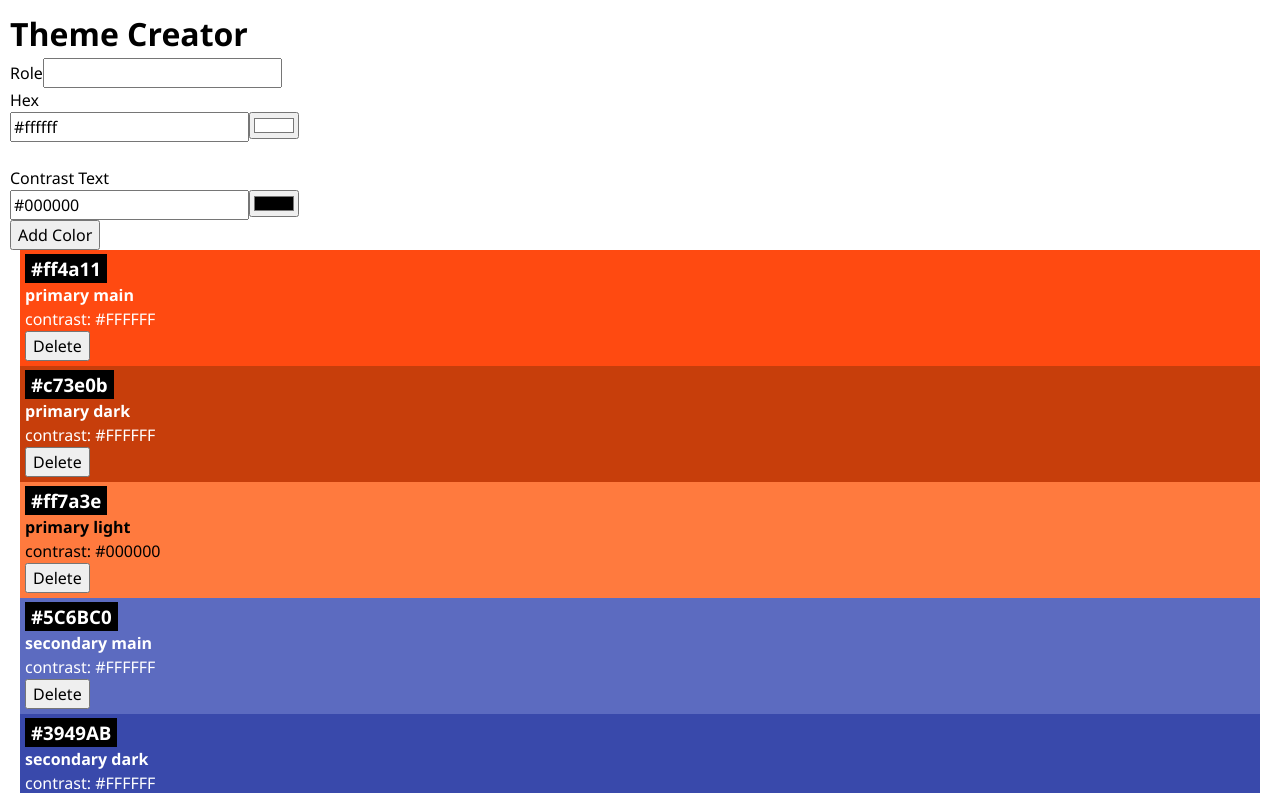
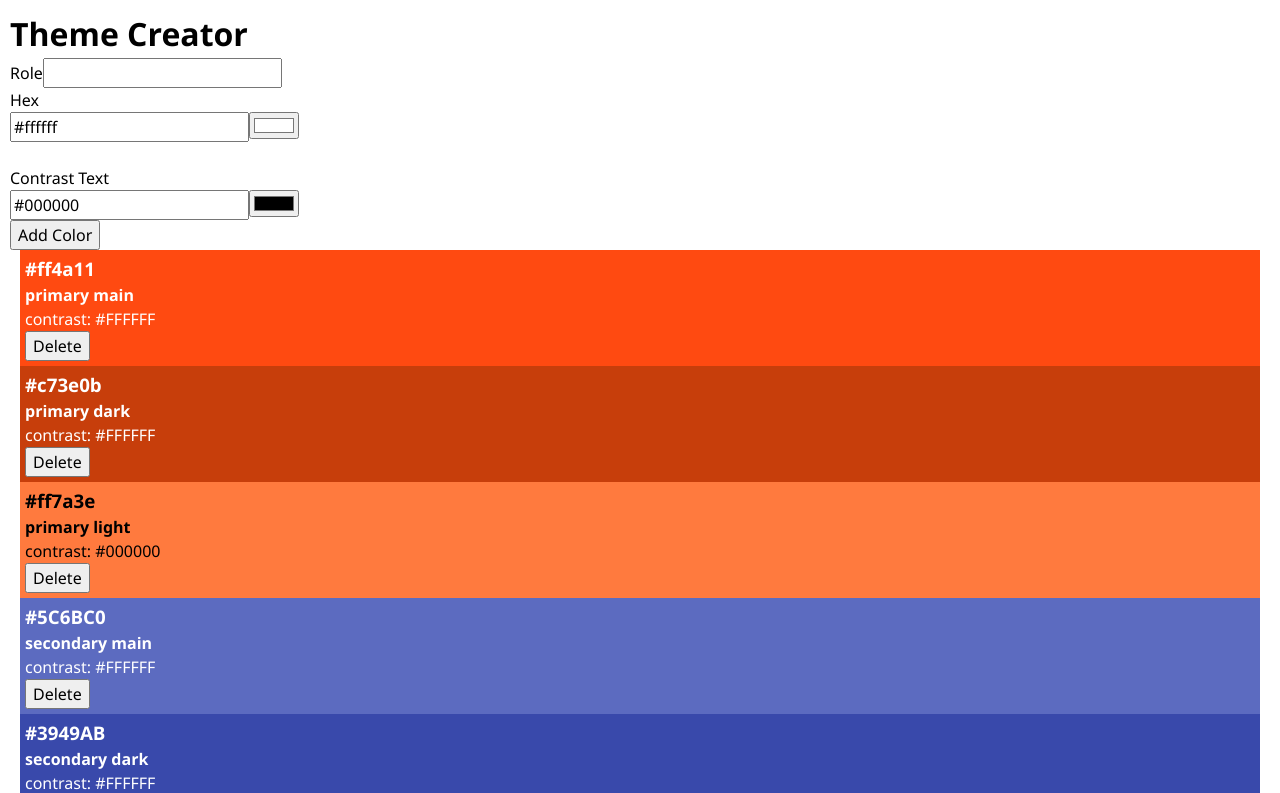
Before and after one commit to 3rlxnd/recap-project-4, a React (Vite) app: page / in a window 1280 px wide. Shown: the top 793 px of the page. Built offline with nearby package versions, Linux system fonts and the light colour scheme.

Commit message:
Solved #3 Issue

```diff
--- a/src/Components/Color/Color.css
+++ b/src/Components/Color/Color.css
@@ -3,7 +3,7 @@
   padding: 5px;
 }
 
-.color-card-headline {
+.color-card-hightlight {
   display: inline;
   padding: 2px 6px;
   background: black;
--- a/src/Components/Color/Color.jsx
+++ b/src/Components/Color/Color.jsx
@@ -1,6 +1,8 @@
 import "./Color.css";
+import { useState } from "react";
 
 export default function Color({id, color, onDelete }) {
+  const [ deleteMessage, setDeleteMessage ] =useState(false)
   return (
     <div
       className="color-card"
@@ -12,7 +14,12 @@ export default function Color({id, color, onDelete }) {
       <h3 className="color-card-headline">{color.hex}</h3>
       <h4>{color.role}</h4>
       <p>contrast: {color.contrastText}</p>
-      <button onClick={() => onDelete(id)}>Delete</button>
+      {deleteMessage ? <>
+        <p className="color-card-hightlight">Delete Color?</p>
+        <button onClick={() => setDeleteMessage(false)}>Cancel</button>
+        <button onClick={() => onDelete(id)}>Delete</button>
+      </> : <button onClick={() => setDeleteMessage(true)}>Delete</button>
+      }
     </div>
   );
 }
```
Also changed, not shown: src/App.jsx (+3 -5 lines).
